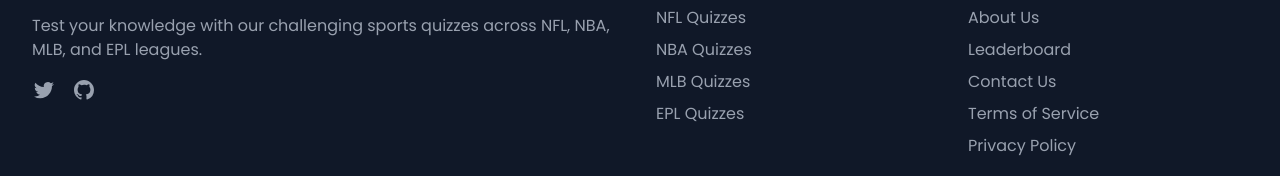
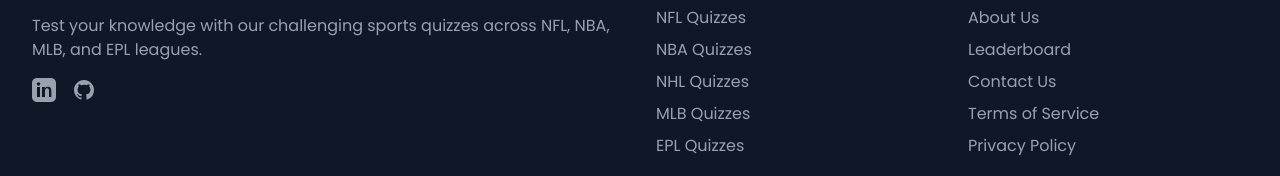
Before and after one commit to AmrajKoonar/SportoQuiz, a Next.js app in the folder sportoquiz/: page / in a window 1280 px wide. Shown: the part 1810-1986 px from the top of the page. Built offline with nearby package versions, Linux system fonts and the light colour scheme; no server answers.

Commit message:
Fixed footer links and added NHL to replace MLB in homepage

```diff
--- a/sportoquiz/src/app/components/footer.tsx
+++ b/sportoquiz/src/app/components/footer.tsx
@@ -11,13 +11,19 @@ export default function Footer() {
               Test your knowledge with our challenging sports quizzes across NFL, NBA, MLB, and EPL leagues.
             </p>
             <div className="flex space-x-4">
-              <a href="#" className="text-gray-400 hover:text-white">
-                <span className="sr-only">Twitter</span>
-                <svg className="h-6 w-6" fill="currentColor" viewBox="0 0 24 24" aria-hidden="true">
-                  <path d="M8.29 20.251c7.547 0 11.675-6.253 11.675-11.675 0-.178 0-.355-.012-.53A8.348 8.348 0 0022 5.92a8.19 8.19 0 01-2.357.646 4.118 4.118 0 001.804-2.27 8.224 8.224 0 01-2.605.996 4.107 4.107 0 00-6.993 3.743 11.65 11.65 0 01-8.457-4.287 4.106 4.106 0 001.27 5.477A4.072 4.072 0 012.8 9.713v.052a4.105 4.105 0 003.292 4.022 4.095 4.095 0 01-1.853.07 4.108 4.108 0 003.834 2.85A8.233 8.233 0 012 18.407a11.616 11.616 0 006.29 1.84" />
-                </svg>
-              </a>
-              <a href="https://github.com" className="text-gray-400 hover:text-white">
+             <a href="https://www.linkedin.com/in/amraj-koonar/" className="text-gray-400 hover:text-white">
+               <span className="sr-only">LinkedIn</span>
+               <svg className="h-6 w-6" fill="currentColor" viewBox="0 0 24 24" aria-hidden="true">
+                 <path d="M19 0h-14c-2.761 0-5 2.239-5 5v14c0 2.761 2.239 5 5
+                          5h14c2.761 0 5-2.239 5-5v-14c0-2.761-2.239-5-5-5zm-11
+                          19h-3v-10h3v10zm-1.5-11.268c-.966 0-1.75-.785-1.75-1.75s.784-1.75
+                          1.75-1.75 1.75.785 1.75 1.75-.784 1.75-1.75
+                          1.75zm13.5 11.268h-3v-5.604c0-1.337-.026-3.059-1.865-3.059-1.868
+                          0-2.154 1.459-2.154 2.969v5.694h-3v-10h2.881v1.367h.041c.401-.762
+                          1.379-1.567 2.839-1.567 3.036 0 3.6 2 3.6 4.59v5.61z" />
+               </svg>
+             </a>
+              <a href="https://github.com/AmrajKoonar/SportoQuiz" className="text-gray-400 hover:text-white">
                 <span className="sr-only">GitHub</span>
                 <svg className="h-6 w-6" fill="currentColor" viewBox="0 0 24 24" aria-hidden="true">
                   <path fillRule="evenodd" d="M12 2C6.477 2 2 6.484 2 12.017c0 4.425 2.865 8.18 6.839 9.504.5.092.682-.217.682-.483 0-.237-.008-.868-.013-1.703-2.782.605-3.369-1.343-3.369-1.343-.454-1.158-1.11-1.466-1.11-1.466-.908-.62.069-.608.069-.608 1.003.07 1.531 1.032 1.531 1.032.892 1.53 2.341 1.088 2.91.832.092-.647.35-1.088.636-1.338-2.22-.253-4.555-1.113-4.555-4.951 0-1.093.39-1.988 1.029-2.688-.103-.253-.446-1.272.098-2.65 0 0 .84-.27 2.75 1.026A9.564 9.564 0 0112 6.844c.85.004 1.705.115 2.504.337 1.909-1.296 2.747-1.027 2.747-1.027.546 1.379.202 2.398.1 2.651.64.7 1.028 1.595 1.028 2.688 0 3.848-2.339 4.695-4.566 4.943.359.309.678.92.678 1.855 0 1.338-.012 2.419-.012 2.747 0 .268.18.58.688.482A10.019 10.019 0 0022 12.017C22 6.484 17.522 2 12 2z" clipRule="evenodd" />
@@ -30,22 +36,27 @@ export default function Footer() {
             <h3 className="text-sm font-semibold text-gray-200 tracking-wider uppercase mb-4">Quizzes</h3>
             <ul className="space-y-2">
               <li>
-                <Link href="/quiz/nfl" className="text-gray-400 hover:text-white transition duration-150">
+                <Link href="/quiz?league=NFL" className="text-gray-400 hover:text-white transition duration-150">
                   NFL Quizzes
                 </Link>
               </li>
               <li>
-                <Link href="/quiz/nba" className="text-gray-400 hover:text-white transition duration-150">
+                <Link href="/quiz?league=NBA" className="text-gray-400 hover:text-white transition duration-150">
                   NBA Quizzes
                 </Link>
               </li>
               <li>
-                <Link href="/quiz/mlb" className="text-gray-400 hover:text-white transition duration-150">
+                <Link href="/quiz?league=NHL" className="text-gray-400 hover:text-white transition duration-150">
+                  NHL Quizzes
+                </Link>
+              </li>
+              <li>
+                <Link href="/quiz?league=MLB" className="text-gray-400 hover:text-white transition duration-150">
                   MLB Quizzes
                 </Link>
               </li>
               <li>
-                <Link href="/quiz/epl" className="text-gray-400 hover:text-white transition duration-150">
+                <Link href="/quiz?league=EPL" className="text-gray-400 hover:text-white transition duration-150">
                   EPL Quizzes
                 </Link>
               </li>
```
